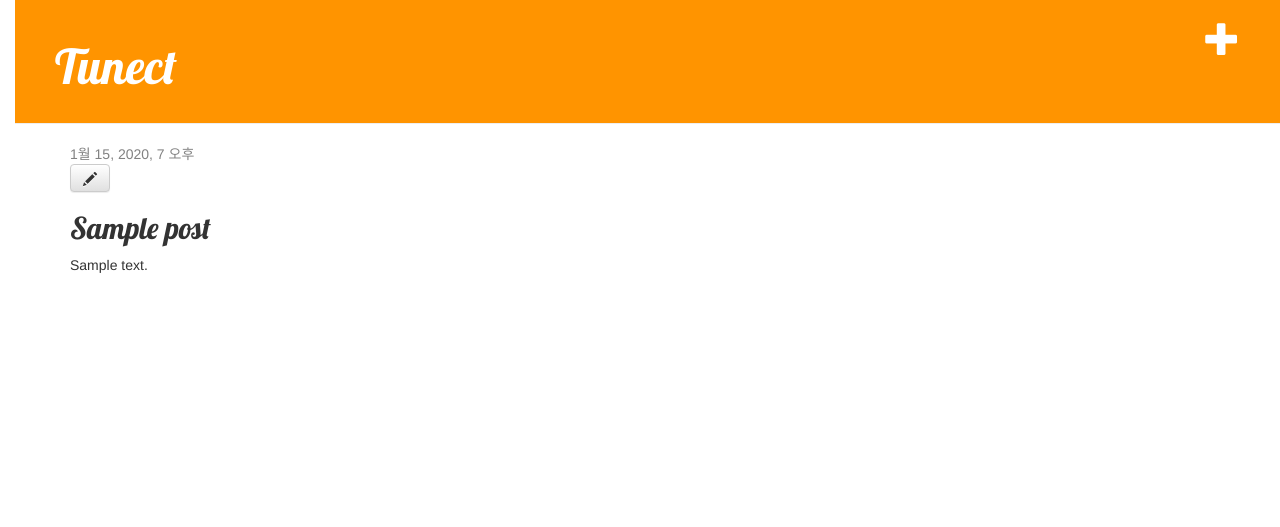
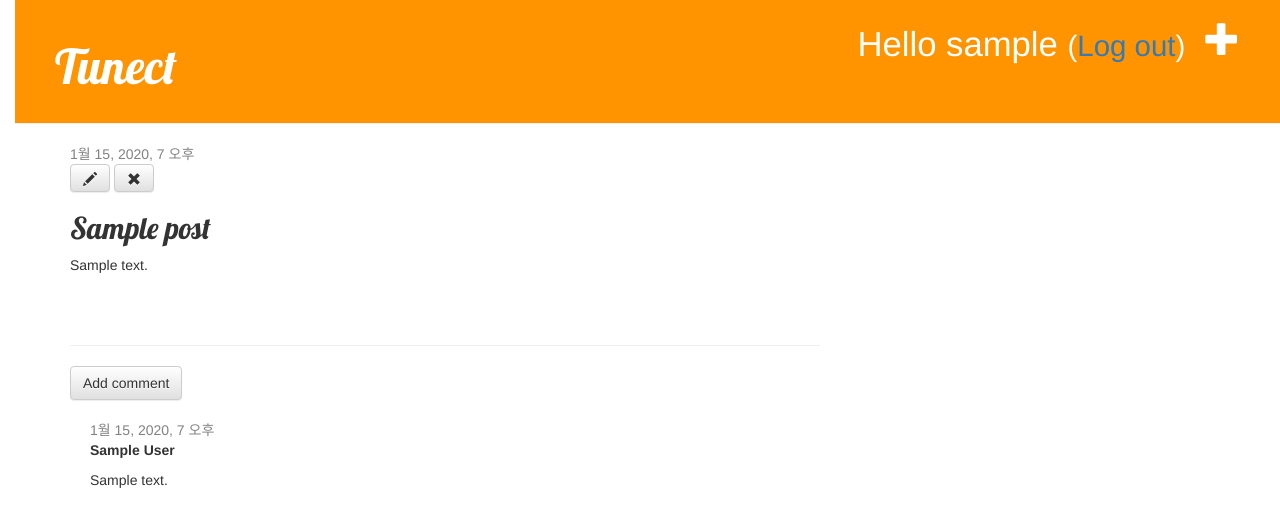
Before and after one commit to MY-Park/my-first-blog, a Django app: page /post/1/ in a window 1280 px wide. Shown: the top 527 px of the page. Run offline with Django 3.2, Linux system fonts and the light colour scheme; a user stored in the database is signed in; tables that the repository leaves empty hold one stand-in row (values such as "Sample post"); some libraries are stand-ins or nearby versions.

Commit message:
created comment function

```diff
--- a/mysite/blog/admin.py
+++ b/mysite/blog/admin.py
@@ -1,4 +1,5 @@
 from django.contrib import admin
-from .models import Post
+from .models import Post, Comment
 
 admin.site.register(Post)
+admin.site.register(Comment)
--- a/mysite/blog/models.py
+++ b/mysite/blog/models.py
@@ -18,3 +18,20 @@ class Post(models.Model):
 
     def __str__(self):
         return self.title
+
+    def approved_comments(self):
+        return self.comments.filter(approved_comment=True)
+
+class Comment(models.Model):
+    post = models.ForeignKey('blog.Post', related_name='comments', on_delete=models.DO_NOTHING)
+    author = models.CharField(max_length=200)
+    text = models.TextField()
+    created_date = models.DateTimeField(default=timezone.now)
+    approved_comment = models.BooleanField(default=False)
+
+    def approve(self):
+        self.approved_comment = True
+        self.save()
+
+    def __str__(self):
+        return self.text
--- a/mysite/blog/static/css/blog.css
+++ b/mysite/blog/static/css/blog.css
@@ -53,3 +53,7 @@ h1, h2, h3, h4 {
 .post h1 a, .post h1 a:visited {
     color: #000000;
 }
+
+.comment {
+    margin: 20px 0px 20px 20px;
+}
--- /dev/null
+++ b/mysite/blog/static/css/style.css
@@ -0,0 +1,4 @@
+a {
+    color: green;
+    text-decoration: none;
+}
--- a/mysite/blog/templates/blog/base.html
+++ b/mysite/blog/templates/blog/base.html
@@ -10,7 +10,10 @@
     <body>
         <div class="page-header">
           {% if user.is_authenticated %}
-            <a href="{% url 'post_new' %}" class="top-menu"><span class="glyphicon glyphicon-plus"></span></a>
+              <a href="{% url 'post_new' %}" class="top-menu"><span class="glyphicon glyphicon-plus"></span></a>
+              <p class="top-menu">Hello {{ user.username }} <small>(<a href="{% url 'logout' %}">Log out</a>)</small></p>
+          {% else %}
+              <a href="{% url 'login' %}" class="top-menu"><span class="glyphicon glyphicon-lock"></span></a>
           {% endif %}
             <h1><a href="/">Tunect</a></h1>
         </div>
--- a/mysite/blog/templates/blog/post_detail.html
+++ b/mysite/blog/templates/blog/post_detail.html
@@ -9,8 +9,28 @@
         {% endif %}
         {% if user.is_authenticated %}
             <a class="btn btn-default" href="{% url 'post_edit' pk=post.pk %}"><span class="glyphicon glyphicon-pencil"></span></a>
+            <a class="btn btn-default" href="{% url 'post_remove' pk=post.pk %}"><span class="glyphicon glyphicon-remove"></span></a>
         {% endif %}
         <h2>{{ post.title }}</h2>
         <p>{{ post.text|linebreaksbr}}</p>
     </div>
+    <hr>
+    <a class="btn btn-default" href="{% url 'add_comment_to_post' pk=post.pk %}">Add comment</a>
+    {% for comment in post.comments.all %}
+        {% if user.is_authenticated or comment.approved_comment %}
+        <div class="comment">
+            <div class="date">
+                {{ comment.created_date }}
+                {% if not comment.approved_comment %}
+                    <a class="btn btn-default" href="{% url 'comment_remove' pk=comment.pk %}"><span class="glyphicon glyphicon-remove"></span></a>
+                    <a class="btn btn-default" href="{% url 'comment_approve' pk=comment.pk %}"><span class="glyphicon glyphicon-ok"></span></a>
+                {% endif %}
+            </div>
+            <strong>{{ comment.author }}</strong>
+            <p>{{ comment.text|linebreaks }}</p>
+        </div>
+        {% endif %}
+    {% empty %}
+        <p>No comments here yet :(</p>
+    {% endfor %}
 {% endblock %}
--- a/mysite/blog/templates/blog/post_list.html
+++ b/mysite/blog/templates/blog/post_list.html
@@ -8,6 +8,7 @@
           </div>
           <h1><a href="{% url 'post_detail' pk=post.pk %}">{{ post.title }}</a></h1>
           <p>{{ post.text|linebreaksbr }}</p>
+          <a href="{% url 'post_detail' pk=post.pk %}">Comments: {{ post.approved_comments.count }}</a>
       </div>
   {% endfor %}
 {% endblock %}
--- a/mysite/blog/urls.py
+++ b/mysite/blog/urls.py
@@ -6,4 +6,8 @@ urlpatterns = [
     path('post/<int:pk>/', views.post_detail, name='post_detail'),
     path('post/new/', views.post_new, name='post_new'),
     path('post/<int:pk>/edit/', views.post_edit, name='post_edit'),
+    path('post/<pk>/remove/', views.post_remove, name='post_remove'),
+    path('post/(?P<pk>\d+)/comment/$', views.add_comment_to_post, name='add_comment_to_post'),
+    path('comment/(?P<pk>\d+)/approve/$', views.comment_approve, name='comment_approve'),
+    path('comment/(?P<pk>\d+)/remove/$', views.comment_remove, name='comment_remove'),
 ]
--- a/mysite/blog/views.py
+++ b/mysite/blog/views.py
@@ -1,7 +1,11 @@
 from django.shortcuts import render, get_object_or_404, redirect
 from django.utils import timezone
-from .models import Post
-from .forms import PostForm
+from .models import Post, Comment
+from .forms import PostForm, CommentForm
+from django.contrib.auth.decorators import login_required
+from django.contrib.auth.forms import UserCreationForm, AuthenticationForm
+from django.contrib.auth import login as auth_login
+from django.contrib.auth import logout as auth_logout
 
 def post_list(request):
     posts = Post.objects.filter(published_date__lte=timezone.now()).order_by('published_date')
@@ -11,6 +15,7 @@ def post_detail(request, pk):
     post = get_object_or_404(Post, pk=pk)
     return render(request, 'blog/post_detail.html', {'post': post})
 
+@login_required
 def post_new(request):
     if request.method == "POST":
         form = PostForm(request.POST)
@@ -24,6 +29,7 @@ def post_new(request):
         form = PostForm()
     return render(request, 'blog/post_edit.html', {'form':form})
 
+@login_required
 def post_edit(request, pk):
     post = get_object_or_404(Post, pk=pk)
     if request.method == "POST":
@@ -37,3 +43,66 @@ def post_edit(request, pk):
     else:
         form = PostForm(instance=post)
     return render(request, 'blog/post_edit.html', {'form': form})
+
+@login_required
+def post_remove(request, pk):
+    post = get_object_or_404(Post, pk=pk)
+    post.delete()
+    return redirect('post_list')
+
+
+def login(request):
+    if request.method == 'POST':
+        login_form = AuthenticationForm(request, request.POST)
+        if login_form.is_valid():
+            auth_login(request, login_form.get_user())
+        return redirect('posts:list')
+
+    else:
+        login_form = AuthenticationForm()
+
+    return render(request, 'accounts/login.html', {'login_form': login_form})
+
+def logout(request):
+    auth_logout(request)
+    return redirect('posts:list')
+
+def signup(request):
+    # HTTP Method가 POST 인 경우
+    if request.method == 'POST':
+        signup_form = UserCreationForm(request.POST)
+    # 모델폼의 유효성 검증이 valid할 경우, DB에 저장
+    if signup_form.is_valid():
+        signup_form.save()
+        return redirect('posts:list')
+
+    # HTTP Method가 GET 인 경우
+    else:
+        signup_form = UserCreationForm()
+
+    return render(request, 'accounts/signup.html', {'signup_form': signup_form})
+
+def add_comment_to_post(request, pk):
+    post = get_object_or_404(Post, pk=pk)
+    if request.method == "POST":
+        form = CommentForm(request.POST)
+        if form.is_valid():
+            comment = form.save(commit=False)
+            comment.post = post
+            comment.save()
+            return redirect('post_detail', pk=post.pk)
+    else:
+        form = CommentForm()
+    return render(request, 'blog/add_comment_to_post.html', {'form': form})
+
+@login_required
+def comment_approve(request, pk):
+    comment = get_object_or_404(Comment, pk=pk)
+    comment.approve()
+    return redirect('post_detail', pk=comment.post.pk)
+
+@login_required
+def comment_remove(request, pk):
+    comment = get_object_or_404(Comment, pk=pk)
+    comment.delete()
+    return redirect('post_detail', pk=comment.post.pk)
--- a/mysite/mysite/settings.py
+++ b/mysite/mysite/settings.py
@@ -31,13 +31,13 @@ ALLOWED_HOSTS = ['127.0.0.1', '.pythonanywhere.com']
 # Application definition
 
 INSTALLED_APPS = [
+    'blog',
     'django.contrib.admin',
     'django.contrib.auth',
     'django.contrib.contenttypes',
     'django.contrib.sessions',
     'django.contrib.messages',
     'django.contrib.staticfiles',
-    'blog',
 ]
 
 MIDDLEWARE = [
@@ -120,3 +120,4 @@ USE_TZ = True
 
 STATIC_URL = '/static/'
 STATIC_ROOT = os.path.join(BASE_DIR, 'static')
+LOGIN_REDIRECT_URL = '/'
--- a/mysite/mysite/urls.py
+++ b/mysite/mysite/urls.py
@@ -15,8 +15,11 @@ Including another URLconf
 """
 from django.contrib import admin
 from django.urls import path, include
+from django.contrib.auth import views
 
 urlpatterns = [
     path('admin/', admin.site.urls),
     path('', include('blog.urls')),
+    path('accounts/login/', views.LoginView.as_view(), name='login'),
+    path('accounts/logout/', views.LogoutView.as_view(), name='logout', kwargs={'next_page': '/'}),
 ]
```
Also changed, not shown: mysite/blog/forms.py (+7 -1 lines), mysite/blog/templates/blog/add_comment_to_post.html (added, +9 -0 lines), mysite/blog/templates/registration/login.html (added, +24 -0 lines), mysite/blog/templates/registration/signup.html (added, +12 -0 lines), mysite/blog/migrations/0002_comment.py (added).
